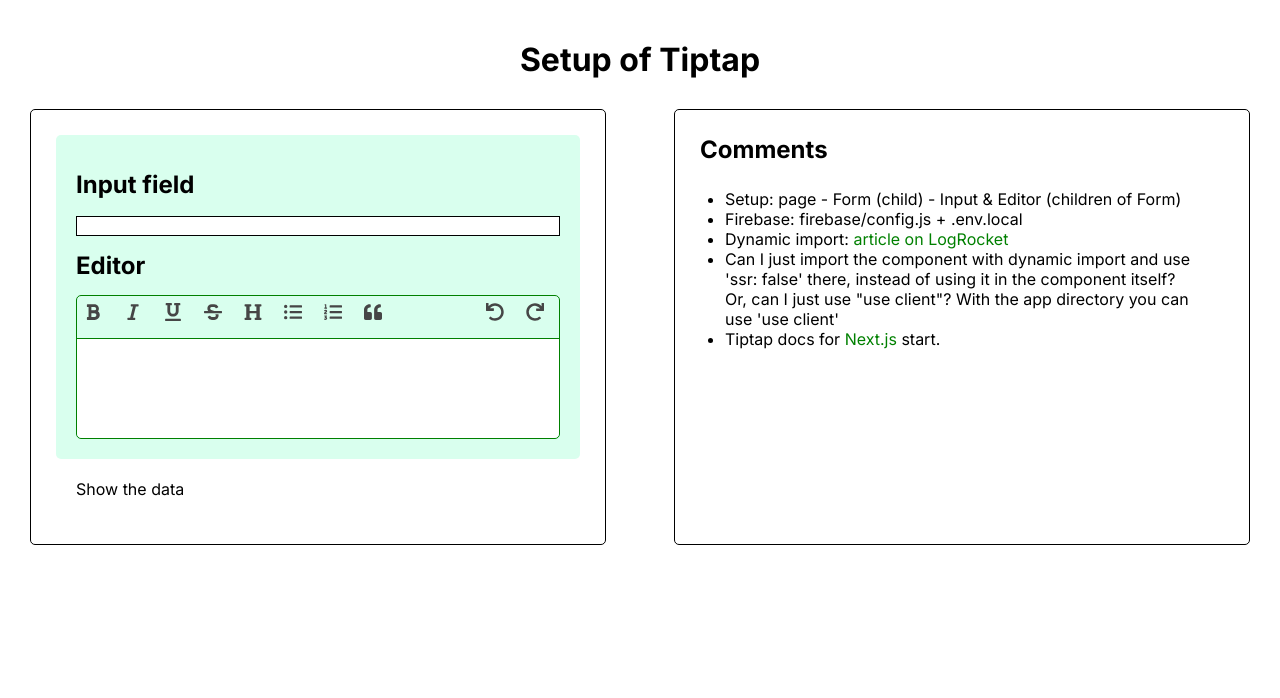
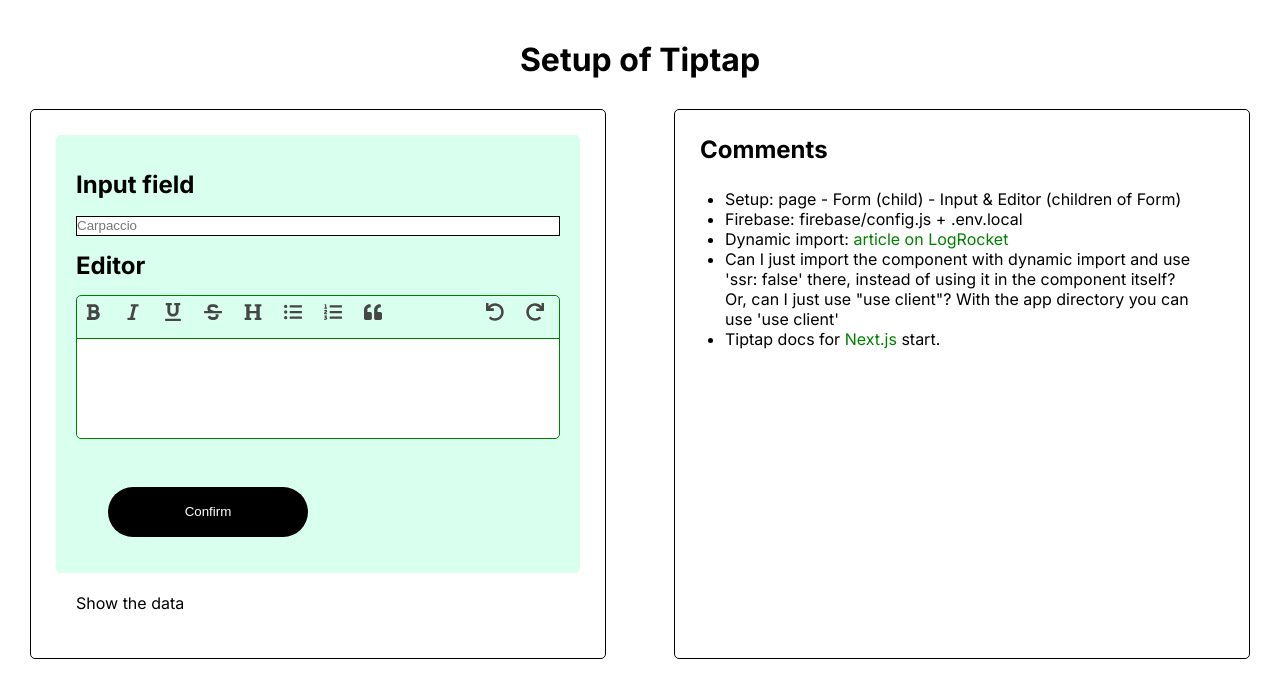
Before and after one commit to Christian-Mar/tiptap_firebase, a Next.js app: page / in a window 1280 px wide. Shown: the top 698 px of the page. Built offline with nearby package versions, Linux system fonts and the light colour scheme; no server answers.

Commit message:
start connecting to db

```diff
--- a/app/components/Form.js
+++ b/app/components/Form.js
@@ -5,18 +5,50 @@ import Tiptap from './Editor';
 import styles from '../../styles/Form.module.css';
 import { useState } from 'react';
 import parser from "html-react-parser";
+import { db, storage } from '../../firebase/config';
+import { collection, addDoc, Timestamp } from 'firebase/firestore';
+import { useRouter } from 'next/navigation';
 
 export default function Form() {
-	const [desc, setDesc] = useState('')
+	const [title, setTitle] = useState('')
+	const [desc, setDesc] = useState('');
+	const router = useRouter();
+
+	const updateFormTitle = (name, value) => {
+		setTitle(title);
+	};
+
+	const handleSubmit = async e => {
+		e.preventDefault();
+
+		try {
+			await addDoc(collection(db, 'formInput'), {
+				title: title,
+				description: desc,
+				created: Timestamp.now(),
+			});
+			router.push('/');
+		} catch (err) {
+			alert(err);
+		}
+	};
+
 	return (
 		<div>
 			<h2 className={styles.title}>Input field</h2>
-			<InputField />
+			<InputField title={title} updateFormTitle={updateFormTitle} />
 			<h2 className={styles.title}>Editor</h2>
 			<div className={styles.editorWrapper}>
-				<Tiptap setDesc={setDesc}/>
+				<Tiptap setDesc={setDesc} />
 				<div>{parser(desc)}</div>
 			</div>
+			<button
+				className={styles.form__SubmitButton}
+				onClick={handleSubmit}
+				type='submit'
+			>
+				Confirm
+			</button>
 		</div>
 	);
 }
--- a/app/components/InputField.js
+++ b/app/components/InputField.js
@@ -1,9 +1,17 @@
 import styles from '../../styles/InputField.module.css';
 
-export default function InputField() {
+export default function InputField({ title, updateFormTitle }) {
+	const onChange = e => updateFormTitle(e.target.name, e.target.value);
 	return (
 		<div>
-			<input className={styles.inputField}/>
+			<input
+				className={styles.inputField}
+				type='text'
+				name='title'
+				onChange={onChange}
+				value={title}
+				placeholder='Carpaccio'
+			/>
 		</div>
 	);
 }
--- a/app/page.js
+++ b/app/page.js
@@ -7,6 +7,9 @@ import styles from '../styles/Home.module.css';
 const inter = Inter({ subsets: ['latin'] });
 
 export default function Home() {
+	// after return <div>{!session ? (<Auth />) : (<main>...</main>)}</div>
+	// https://github.com/Christian-Mar/skill-app
+
 	return (
 		<main className={`${styles.main} ${inter.className}`}>
 			<h1>Setup of Tiptap</h1>
@@ -21,7 +24,7 @@ export default function Home() {
 				</div>
 				<div className={styles.comments__container}>
 					<h2>Comments</h2>
-					<Comments/>
+					<Comments />
 				</div>
 			</div>
 		</main>
--- a/styles/Form.module.css
+++ b/styles/Form.module.css
@@ -5,3 +5,18 @@
 .title {
   margin: 15px 0;
 }
+
+.form__SubmitButton {
+    height: 50px;
+    width: 200px;
+    color: white;
+    background: black;
+    border: none;
+    border-radius: 25px;
+    margin: 3rem 2rem 1rem;
+    cursor: pointer;
+}
+
+.form__SubmitButton:hover {
+    background: #5fc349;
+}
```
